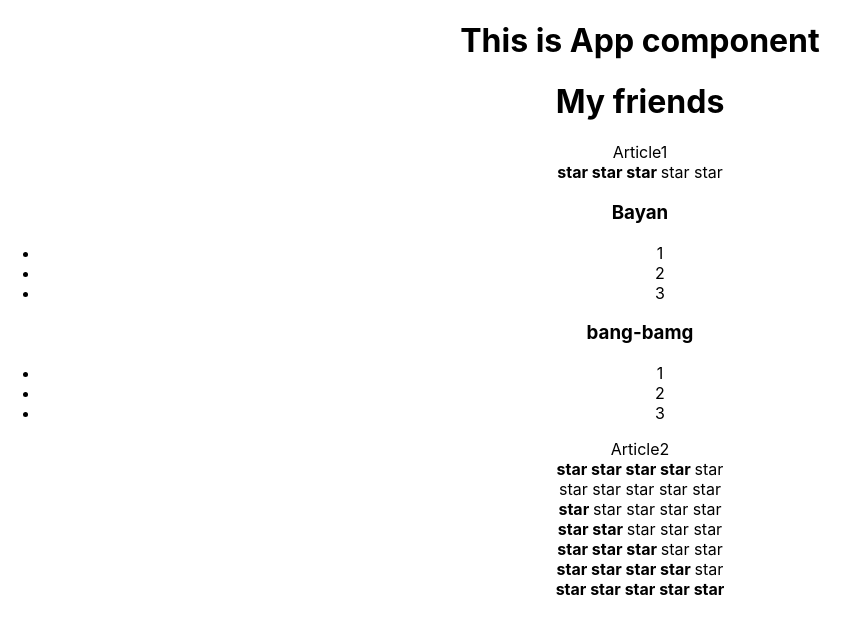
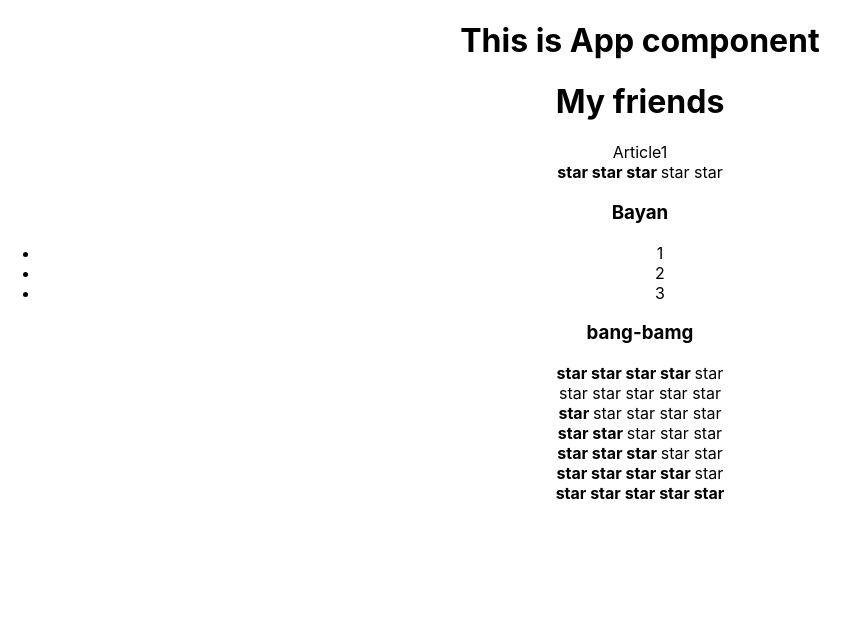
Before and after one commit to Vance051/incubator, a React (Create React App) app in the folder my-app/: page / in a window 1280 px wide. Shown: the top 634 px of the page, without its empty margins (0-860 px from the left). Built offline with nearby package versions, Linux system fonts and the light colour scheme.

Commit message:
complit 04. add PropsTyp to every components

```diff
--- a/my-app/src/App.tsx
+++ b/my-app/src/App.tsx
@@ -11,9 +11,9 @@ function App() {
             <PageTitle title={"My friends"}/>
             Article1
             <Rating value={3}/>
-            <Accordion title={'Bayan'}/>
-            <Accordion title={"bang-bamg"}/>
-            Article2
+            <Accordion titleValue={'Bayan'} collapsed={false}/>
+            <Accordion titleValue={"bang-bamg"} collapsed={true}/>
+
             <Rating value={4}/>
             <Rating value={0}/>
             <Rating value={1}/>
@@ -25,8 +25,10 @@ function App() {
     );
 }
 
-
-function PageTitle(props: any) {
+type PageTitlePropsType = {
+    title: string
+}
+function PageTitle(props: PageTitlePropsType) {
 
     return <h1>{props.title}</h1>
 }
--- a/my-app/src/Components/Accordion/Accordion.tsx
+++ b/my-app/src/Components/Accordion/Accordion.tsx
@@ -1,16 +1,33 @@
 import React from "react";
 
-export function Accordion(props: any) {
+type AccordionPropsType = {
+    titleValue: string,
+    collapsed: boolean
+}
+
+export function Accordion(props: AccordionPropsType) {
     console.log('Accordion rendered')
+    if (props.collapsed === true) {
+        return (
+            <div>
+                <AccordionTitle title={props.titleValue}/>
+            </div>
+        )
+    }
     return (
         <div>
-            <AccordionTitle title={props.title}/>
+            <AccordionTitle title={props.titleValue}/>
             <AccordionBody/>
 
         </div>
-    ) }
+    )
+}
 
-function AccordionTitle(props: any) {
+type AccordionTitlePropsType = {
+    title: string
+}
+
+function AccordionTitle(props: AccordionTitlePropsType) {
     return (
         <h3>{props.title}</h3>
     )
--- a/my-app/src/Components/Rating/Rating.tsx
+++ b/my-app/src/Components/Rating/Rating.tsx
@@ -1,6 +1,10 @@
 import React from "react";
 
-export function Rating(props: any) {
+type RatingPropsType = {
+    value: 0 | 1 | 2 | 3 | 4| 5
+}
+
+export function Rating(props: RatingPropsType ) {
     console.log('Rating rendered')
 
     if (props.value === 1) {
@@ -70,7 +74,11 @@ export function Rating(props: any) {
     );
 }
 
-function Star(props: any) {
+
+type StarPropsType = {
+    selected: boolean
+}
+function Star(props: StarPropsType) {
 
     if (props.selected === true) {
         console.log('star rendered true')
```
